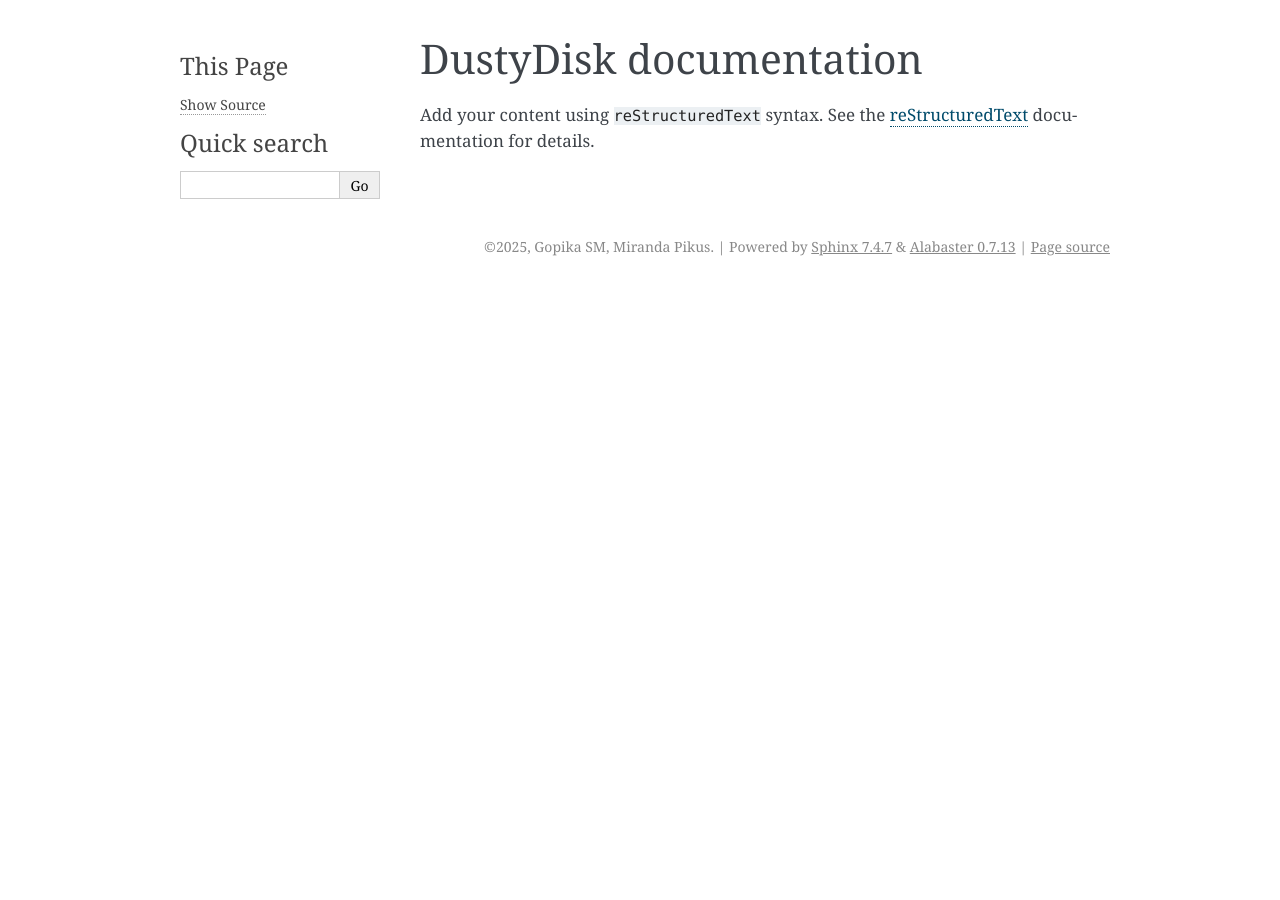
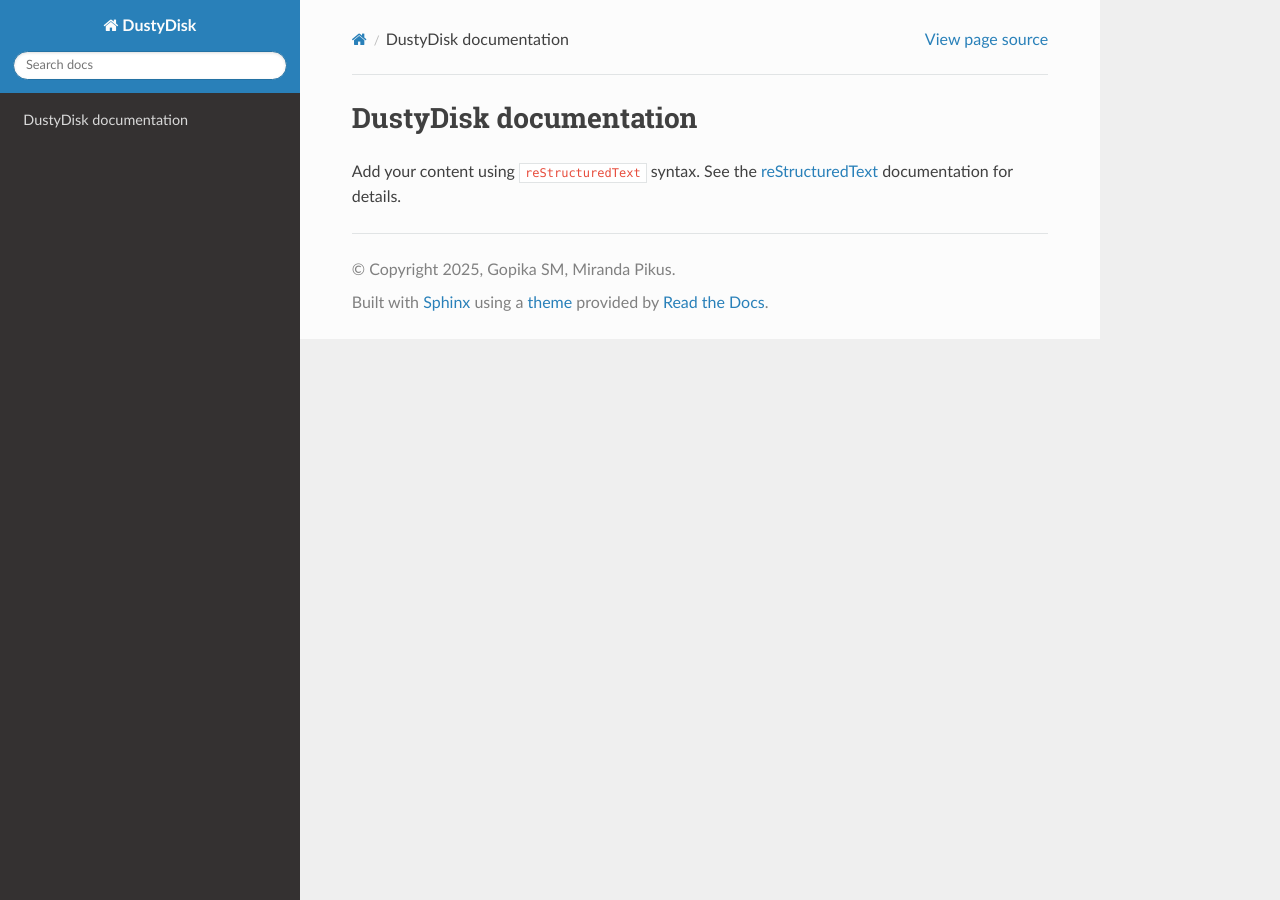
Before and after one commit to miranda-pikus/DustyDisk, a Sphinx documentation site: the page built from docs/index.rst, in a window 1280 px wide. Built offline with Sphinx 7.4.7 and the Read the Docs theme 3.1.0, drawn with Linux system fonts in a browser that asks for light colours.

Commit message:
edited conf.py added themes

```diff
--- a/docs/conf.py
+++ b/docs/conf.py
@@ -13,10 +13,15 @@
 author = 'Gopika SM, Miranda Pikus'
 release = '1.0.0'
 
+root_doc = 'index'
+
 # -- General configuration ---------------------------------------------------
 # https://www.sphinx-doc.org/en/master/usage/configuration.html#general-configuration
 
-extensions = []
+extensions = [
+    'spihnx.ext.autodoc',
+    'sphinx.ext.napolean'
+]
 
 templates_path = ['_templates']
 exclude_patterns = ['_build', 'Thumbs.db', '.DS_Store']
@@ -26,5 +31,5 @@
 # -- Options for HTML output -------------------------------------------------
 # https://www.sphinx-doc.org/en/master/usage/configuration.html#options-for-html-output
 
-html_theme = 'alabaster'
+html_theme = 'sphinx_rtd_theme'
 html_static_path = ['_static']
```
